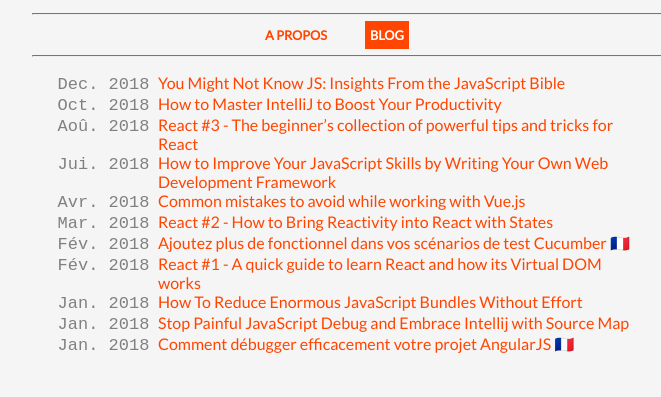
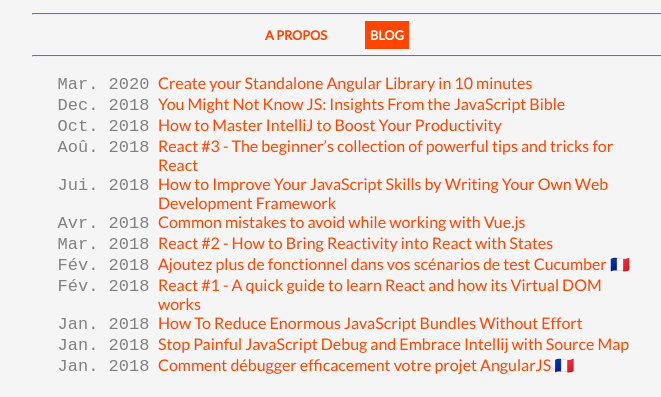
Before and after one commit to jbardon/jbardon.github.io, a plain HTML site: page blog.html in a window 1280 px wide. Shown: the part 85-482 px from the top of the page, without its empty margins (288-949 px from the left). Drawn offline with Linux system fonts and the light colour scheme.

Commit message:
Replace old medium.freecodecamp links & add indepth article

```diff
--- a/blog.html
+++ b/blog.html
@@ -31,21 +31,23 @@
         <main>
             <section>
                 <ul>
-                    <li class="article"><span class="article__date">Dec. 2018</span><a class="article__link" href="https://medium.freecodecamp.org/you-might-not-know-js-insights-from-the-javascript-bible-2ee9518302aa">
+                    <li class="article"><span class="article__date">Mar. 2020</span><a class="article__link" href="https://indepth.dev/create-your-standalone-angular-library-in-10-minutes/">
+                            Create your Standalone Angular Library in 10 minutes</a></li>
+                    <li class="article"><span class="article__date">Dec. 2018</span><a class="article__link" href="https://www.freecodecamp.org/news/you-might-not-know-js-insights-from-the-javascript-bible-2ee9518302aa/">
                             You Might Not Know JS: Insights From the JavaScript Bible</a></li>
-                    <li class="article"><span class="article__date">Oct. 2018</span><a class="article__link" href="https://medium.freecodecamp.org/how-to-master-intellij-to-boost-your-productivity-44b9da20c556">
+                    <li class="article"><span class="article__date">Oct. 2018</span><a class="article__link" href="https://www.freecodecamp.org/news/how-to-master-intellij-to-boost-your-productivity-44b9da20c556/">
                             How to Master IntelliJ to Boost Your Productivity</a></li>
-                    <li class="article"><span class="article__date">Aoû. 2018</span><a class="article__link" href="https://medium.freecodecamp.org/the-beginners-collection-of-powerful-tips-and-tricks-for-react-f2e3833c6f12">
+                    <li class="article"><span class="article__date">Aoû. 2018</span><a class="article__link" href="https://www.freecodecamp.org/news/the-beginners-collection-of-powerful-tips-and-tricks-for-react-f2e3833c6f12/">
                             React #3 - The beginner’s collection of powerful tips and tricks for React</a></li>
-                    <li class="article"><span class="article__date">Jui. 2018</span><a class="article__link" href="https://medium.freecodecamp.org/how-to-improve-your-javascript-skills-by-writing-your-own-web-development-framework-eed2226f190">
+                    <li class="article"><span class="article__date">Jui. 2018</span><a class="article__link" href="https://www.freecodecamp.org/news/how-to-improve-your-javascript-skills-by-writing-your-own-web-development-framework-eed2226f190/">
                             How to Improve Your JavaScript Skills by Writing Your Own Web Development Framework</a></li>
-                    <li class="article"><span class="article__date">Avr. 2018</span><a class="article__link" href="https://medium.freecodecamp.org/common-mistakes-to-avoid-while-working-with-vue-js-10e0b130925b">
+                    <li class="article"><span class="article__date">Avr. 2018</span><a class="article__link" href="https://www.freecodecamp.org/news/common-mistakes-to-avoid-while-working-with-vue-js-10e0b130925b/">
                             Common mistakes to avoid while working with Vue.js</a></li>
-                    <li class="article"><span class="article__date">Mar. 2018</span><a class="article__link" href="https://medium.freecodecamp.org/how-to-bring-reactivity-into-react-with-states-exclude-redux-solution-4827d293dfc4">
+                    <li class="article"><span class="article__date">Mar. 2018</span><a class="article__link" href="https://www.freecodecamp.org/news/how-to-bring-reactivity-into-react-with-states-exclude-redux-solution-4827d293dfc4/">
                             React #2 - How to Bring Reactivity into React with States</a></li>
                     <li class="article"><span class="article__date">Fév. 2018</span><a class="article__link" href="https://medium.com/keepitlazy/am%C3%A9liorez-vos-sc%C3%A9narios-de-test-cucumber-dba52567c839">
                             Ajoutez plus de fonctionnel dans vos scénarios de test Cucumber 🇫🇷</a></li>
-                    <li class="article"><span class="article__date">Fév. 2018</span><a class="article__link" href="https://medium.freecodecamp.org/a-quick-guide-to-learn-react-and-how-its-virtual-dom-works-c869d788cd44">
+                    <li class="article"><span class="article__date">Fév. 2018</span><a class="article__link" href="https://www.freecodecamp.org/news/a-quick-guide-to-learn-react-and-how-its-virtual-dom-works-c869d788cd44/">
                             React #1 - A quick guide to learn React and how its Virtual DOM works</a></li>
                     <li class="article"><span class="article__date">Jan. 2018</span><a class="article__link" href="https://medium.com/dailyjs/how-to-reduce-enormous-javascript-bundle-without-efforts-59fe37dd4acd">
                             How To Reduce Enormous JavaScript Bundles Without Effort</a></li>
```
